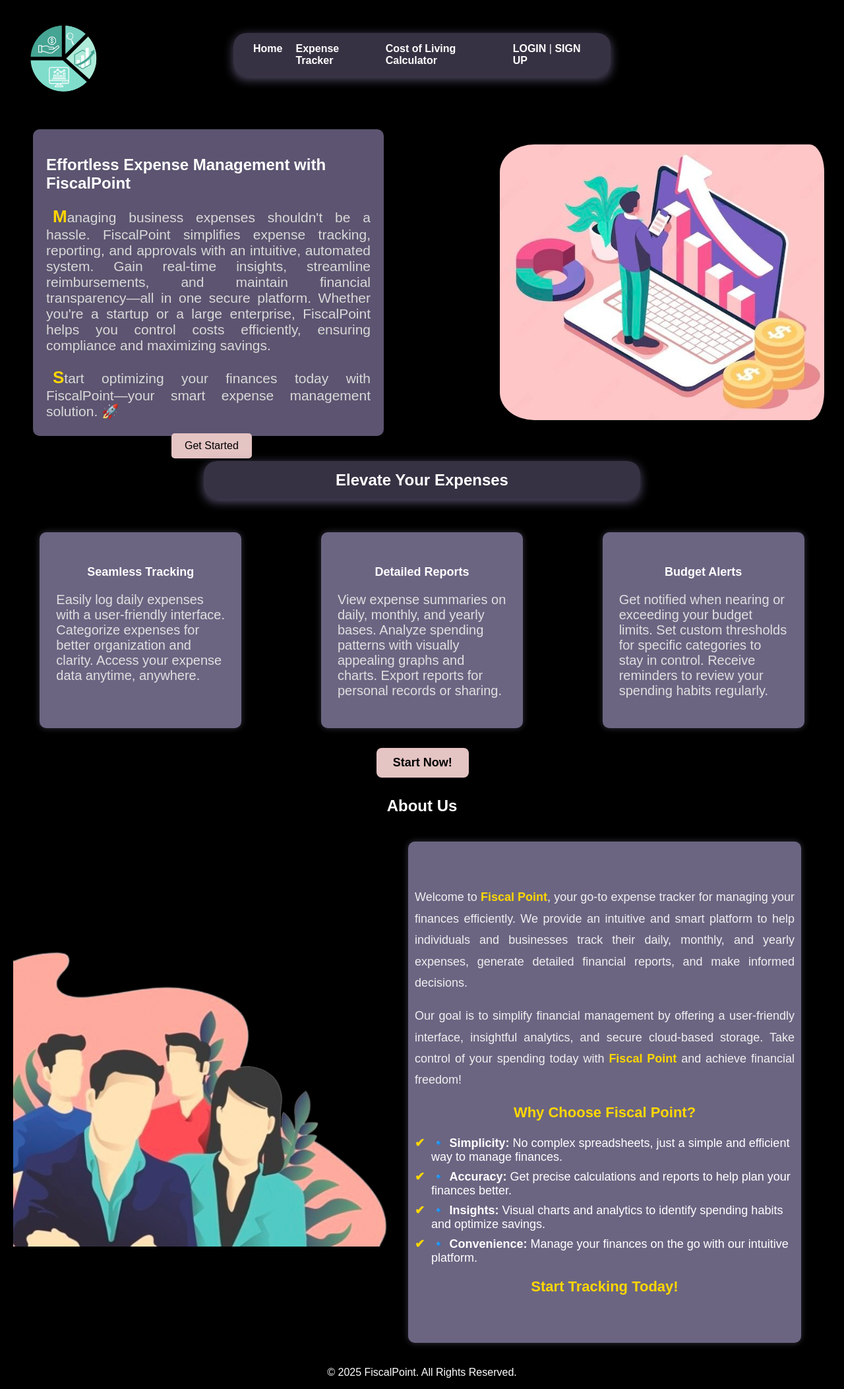
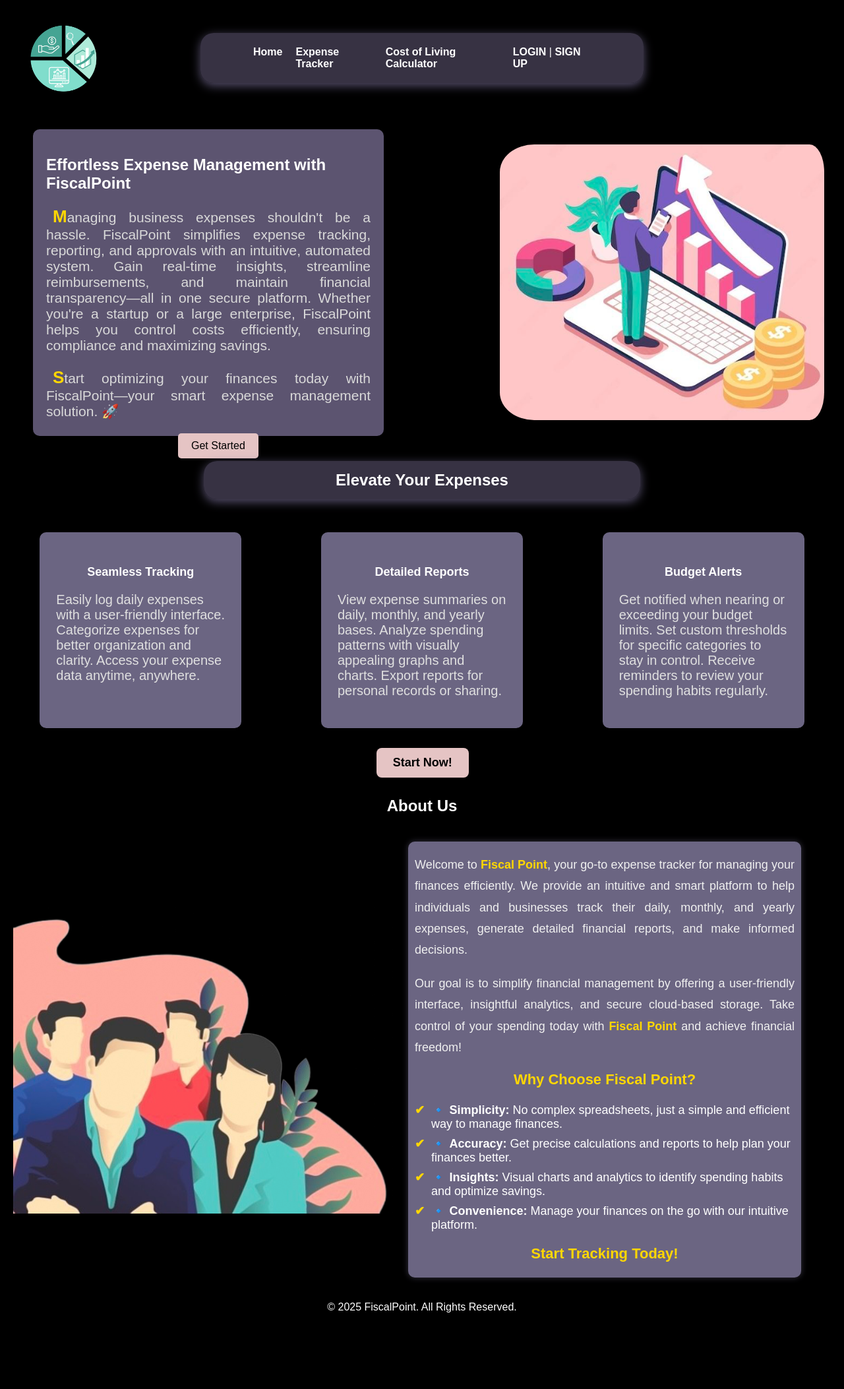
Before and after one commit to adityashahgithub/FiscalPoint, a PHP site: page /landing.html in a window 1280 px wide. Shown: the whole page at 66% size. After the commit the page ends 1990 px from the top, so only its background shows below. Run offline with PHP 8.4, Linux system fonts and the light colour scheme.

Commit message:
done some fixes

```diff
--- a/Frontend/css/landing.css
+++ b/Frontend/css/landing.css
@@ -24,7 +24,7 @@ header {
 /* Navigation Bar */
 .navbar {
     background: rgba(92, 84, 112, 0.6);
-    padding: 15px 30px;
+    padding: 20px 80px;
     display: flex;
     justify-content: space-between;
     align-items: center;
@@ -123,7 +123,7 @@ header {
     font-size: 16px;
     cursor: pointer;
     border-radius: 5px;
-    margin-left: 190px; /* Adjust positioning */
+    margin-left: 200px; /* Adjust positioning */
     transition: background-color 0.3s ease-in-out;
 }
 
@@ -167,6 +167,13 @@ header {
   transition: all 0.3s ease-in-out;
 }
 
+/* features-heading Hover Effect */
+.features-heading:hover
+{
+    box-shadow: 0px 0px 25px rgba(124, 114, 155, 0.9); /* Stronger glow effect */
+    color: #FFD700; /* Gold color effect on hover */
+}
+
 /* Styling for each feature box */
 .feature-box {
     background-color: #6b6582; /* Matching the header color */
@@ -174,9 +181,8 @@ header {
     border-radius: 10px;
     width: 20%;
     text-align: left;
-    box-shadow: 0px 0px 10px rgba(107, 101, 130, 0.5); /* Soft glow effect */
+}
 
-}
 
 /* Feature box heading */
 .feature-box h2 {
@@ -241,7 +247,7 @@ h2
 
 .aboutus-box {
     background-color: #6b6582;
-    padding: 50px 10px;
+    padding: 0.5px 10px;
     border-radius: 10px;
     width: 45%;
     text-align: left;
```
